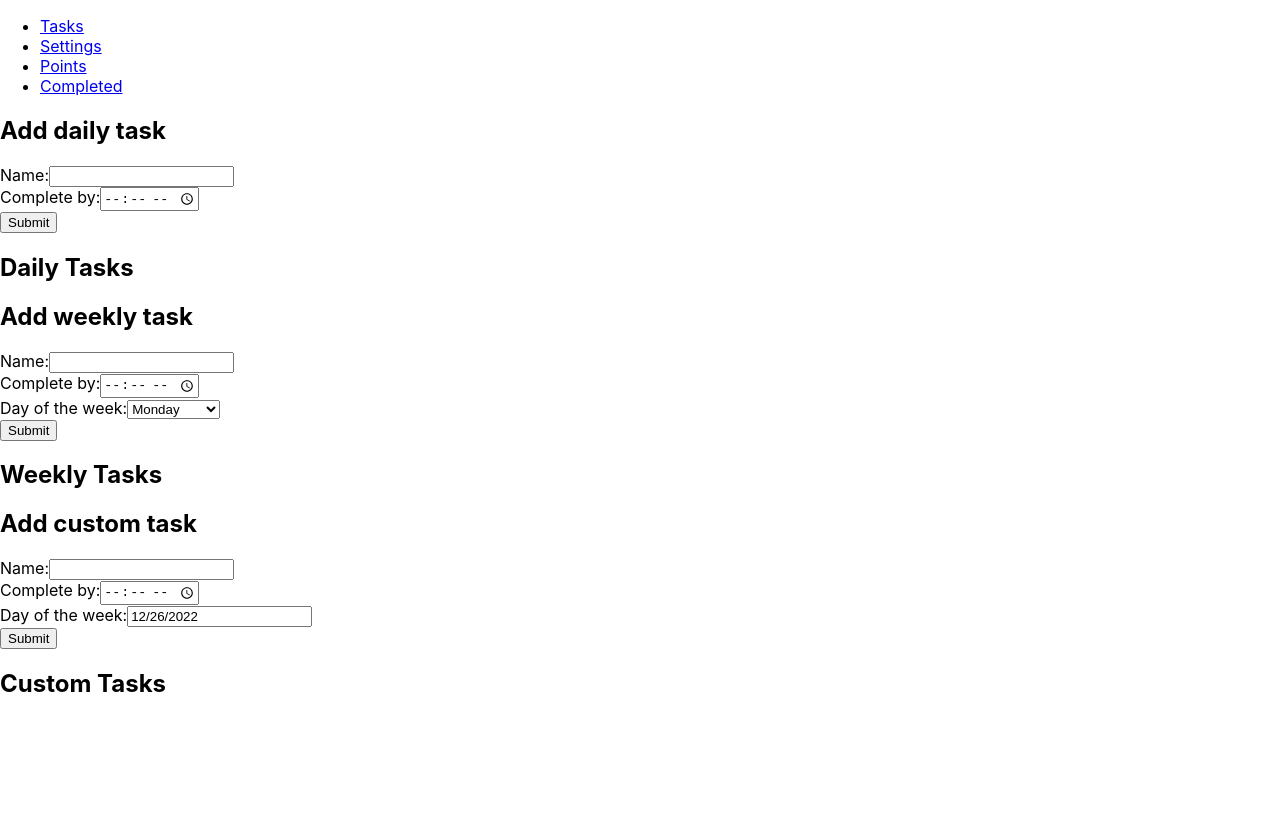
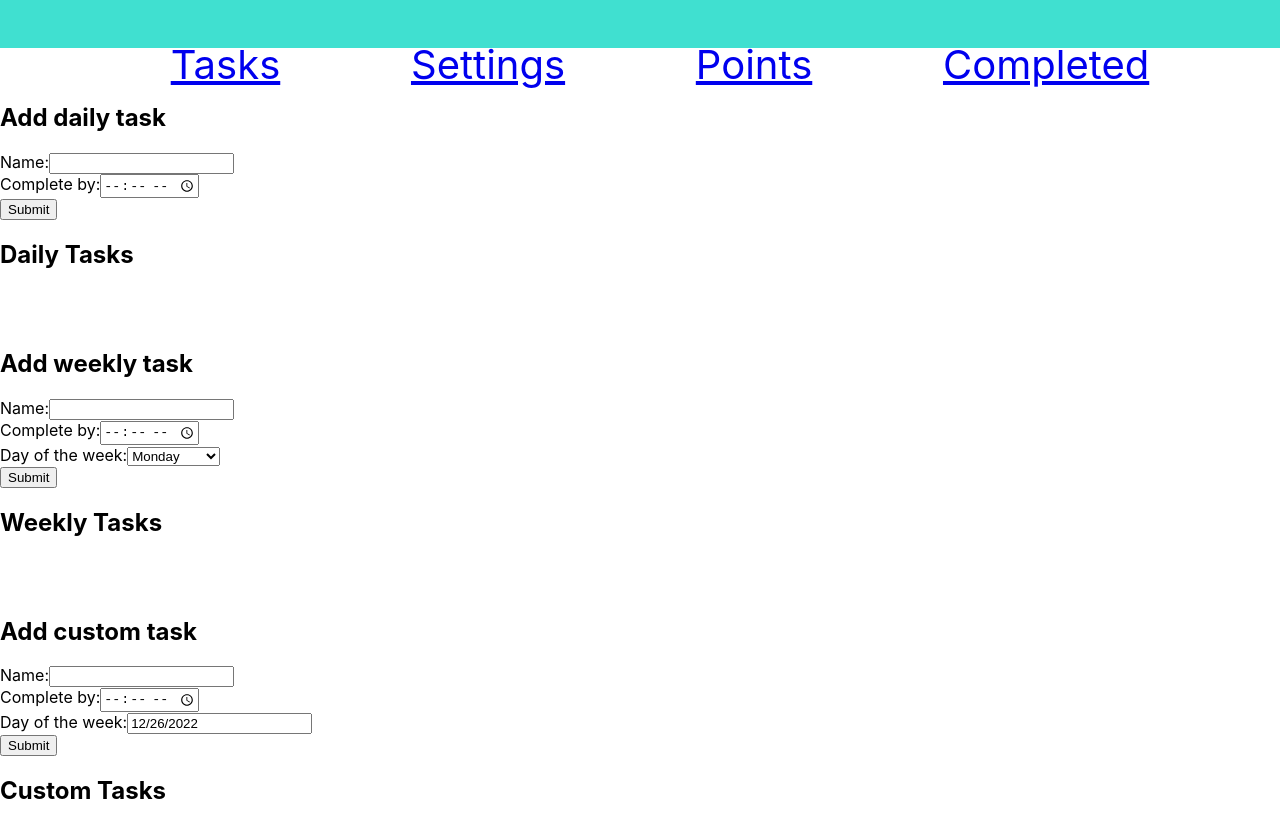
Before and after one commit to Stephen2501/Task-App, a React (Create React App) app in the folder task-app/: page /settings in a window 1280 px wide. Shown: the top 838 px of the page. Before the commit the page ends 800 px from the top, so only its background shows below. Built offline with nearby package versions, Linux system fonts and the light colour scheme.

Commit message:
Reorganisation and some styling

```diff
--- a/task-app/src/App.css
+++ b/task-app/src/App.css
@@ -21,3 +21,18 @@
   color: red;
   font-weight: bold;
 }
+
+.navbar {
+  width: 100vw;
+  height: 6vh;
+  background-color: turquoise;
+  text-align: center;
+  display: inline-block
+}
+
+ul {
+  display: flex;
+  font-size: 40px;
+  list-style-type: none;
+  justify-content: space-evenly;
+}
--- a/task-app/src/Components/DailyForm.jsx
+++ /dev/null
@@ -1,32 +0,0 @@
-import React, { useState } from 'react';
-import { v4 as uuidv4 } from 'uuid';
-import { useDispatch } from 'react-redux';
-import { addDailyTask } from '../actions/dailyTaskAction';
-
-const DailyForm = () => {
-  const [name, setName] = useState('');
-  const [timestamp, setTimestamp] = useState('');
-  const dispatch = useDispatch();
-
-  const handleSubmit = (event) => {
-    event.preventDefault();
-    const id = uuidv4();
-    const completed = false
-    dispatch(addDailyTask(name, id, timestamp, completed));
-    event.target.reset()
-  };
-
-  return (
-    <form onSubmit={handleSubmit}>
-      <label htmlFor="name">Name:</label>
-      <input type="text" id="name" name="name" onChange={(event) => setName(event.target.value)} />
-      <br />
-      <label htmlFor="timestamp">Complete by:</label>
-      <input type="time" id="timestamp" name="complete by" onChange={(event) => setTimestamp(event.target.value)} />
-      <br />
-      <button type="submit">Submit</button>
-    </form>
-  );
-};
-
-export default DailyForm;
--- /dev/null
+++ b/task-app/src/Components/Forms/CustomForm.jsx
@@ -0,0 +1,48 @@
+import React, { useState } from "react";
+import DatePicker from "react-datepicker";
+import { v4 as uuidv4 } from "uuid";
+import { useDispatch } from "react-redux";
+import { addCustomTask } from "../../actions/customTaskAction";
+import "react-datepicker/dist/react-datepicker.css";
+
+const CustomForm = () => {
+	const [name, setName] = useState("");
+	const [timestamp, setTimestamp] = useState("");
+	const [date, setDate] = useState(new Date());
+	const dispatch = useDispatch();
+
+	const handleSubmit = (event) => {
+		event.preventDefault();
+		const id = uuidv4();
+		const completed = false;
+		dispatch(addCustomTask(name, id, timestamp, date, completed));
+		event.target.reset();
+	};
+
+	return (
+		<form onSubmit={handleSubmit}>
+			<label htmlFor="name">Name:</label>
+			<input
+				type="text"
+				id="name"
+				name="name"
+				onChange={(event) => setName(event.target.value)}
+			/>
+			<br />
+			<label htmlFor="timestamp">Complete by:</label>
+			<input
+				type="time"
+				id="timestamp"
+				name="complete by"
+				onChange={(event) => setTimestamp(event.target.value)}
+			/>
+			<br />
+			<label htmlFor="day">Day of the week:</label>
+			<DatePicker selected={date} onChange={(date) => setDate(date)} />
+			<br />
+			<button type="submit">Submit</button>
+		</form>
+	);
+};
+
+export default CustomForm;
--- a/task-app/src/Components/WeeklyForm.jsx
+++ b/task-app/src/Components/Forms/DailyForm.jsx
@@ -1,19 +1,18 @@
 import React, { useState } from "react";
 import { v4 as uuidv4 } from "uuid";
 import { useDispatch } from "react-redux";
-import { addWeeklyTask } from "../actions/weeklyTaskAction";
+import { addDailyTask } from "../../actions/dailyTaskAction";
 
-const WeeklyForm = () => {
+const DailyForm = () => {
 	const [name, setName] = useState("");
 	const [timestamp, setTimestamp] = useState("");
-    const [day, setDay] = useState("")
 	const dispatch = useDispatch();
 
 	const handleSubmit = (event) => {
 		event.preventDefault();
 		const id = uuidv4();
-		const completed = false
-		dispatch(addWeeklyTask(name, id, timestamp, day, completed));
+		const completed = false;
+		dispatch(addDailyTask(name, id, timestamp, completed));
 		event.target.reset();
 	};
 
@@ -35,24 +34,9 @@ const WeeklyForm = () => {
 				onChange={(event) => setTimestamp(event.target.value)}
 			/>
 			<br />
-			<label htmlFor="day">Day of the week:</label>
-			<select
-				id="day"
-				name="day"
-				onChange={(event) => setDay(event.target.value)}
-			>
-				<option value="Monday">Monday</option>
-				<option value="Tuesday">Tuesday</option>
-				<option value="Wednesday">Wednesday</option>
-				<option value="Thursday">Thursday</option>
-				<option value="Friday">Friday</option>
-				<option value="Saturday">Saturday</option>
-				<option value="Sunday">Sunday</option>
-			</select>
-			<br />
 			<button type="submit">Submit</button>
 		</form>
 	);
 };
 
-export default WeeklyForm;
+export default DailyForm;
--- a/task-app/src/Components/CustomForm.jsx
+++ b/task-app/src/Components/Forms/WeeklyForm.jsx
@@ -1,21 +1,19 @@
 import React, { useState } from "react";
-import DatePicker from "react-datepicker";
 import { v4 as uuidv4 } from "uuid";
 import { useDispatch } from "react-redux";
-import { addCustomTask } from "../actions/customTaskAction";
-import "react-datepicker/dist/react-datepicker.css"
+import { addWeeklyTask } from "../../actions/weeklyTaskAction";
 
-const CustomForm = () => {
+const WeeklyForm = () => {
 	const [name, setName] = useState("");
 	const [timestamp, setTimestamp] = useState("");
-	const [date, setDate] = useState(new Date());
+	const [day, setDay] = useState("");
 	const dispatch = useDispatch();
 
 	const handleSubmit = (event) => {
 		event.preventDefault();
 		const id = uuidv4();
-		const completed = false
-		dispatch(addCustomTask(name, id, timestamp, date, completed));
+		const completed = false;
+		dispatch(addWeeklyTask(name, id, timestamp, day, completed));
 		event.target.reset();
 	};
 
@@ -38,11 +36,23 @@ const CustomForm = () => {
 			/>
 			<br />
 			<label htmlFor="day">Day of the week:</label>
-			<DatePicker selected={date} onChange={(date) => setDate(date)} />
+			<select
+				id="day"
+				name="day"
+				onChange={(event) => setDay(event.target.value)}
+			>
+				<option value="Monday">Monday</option>
+				<option value="Tuesday">Tuesday</option>
+				<option value="Wednesday">Wednesday</option>
+				<option value="Thursday">Thursday</option>
+				<option value="Friday">Friday</option>
+				<option value="Saturday">Saturday</option>
+				<option value="Sunday">Sunday</option>
+			</select>
 			<br />
 			<button type="submit">Submit</button>
 		</form>
 	);
 };
 
-export default CustomForm;
+export default WeeklyForm;
--- a/task-app/src/Components/Navbar.jsx
+++ b/task-app/src/Components/Navbar.jsx
@@ -4,8 +4,9 @@ import { connect } from "react-redux";
 const Navbar = ({ links }) => {
 	return (
 		<nav>
+			<div className="navbar">
 			{links && (
-				<ul>
+				<ul className="link">
 					{links.map((link) => (
 						<li key={link.id}>
 							<a href={link.url}>{link.text}</a>
@@ -13,6 +14,7 @@ const Navbar = ({ links }) => {
 					))}
 				</ul>
 			)}
+			</div>
 		</nav>
 	);
 };
```
Also changed, not shown: task-app/src/App.js (+5 -5 lines), task-app/src/Components/Pages/Settings.jsx (renamed from task-app/src/Components/Settings.jsx, +7 -7 lines), task-app/src/Components/Pages/Tasks.jsx (renamed from task-app/src/Components/Tasks.jsx, +6 -6 lines), task-app/src/Components/Pages/Completed.jsx (renamed from task-app/src/Components/Completed.jsx), task-app/src/Components/Pages/Points.jsx (renamed from task-app/src/Components/Points.jsx).
